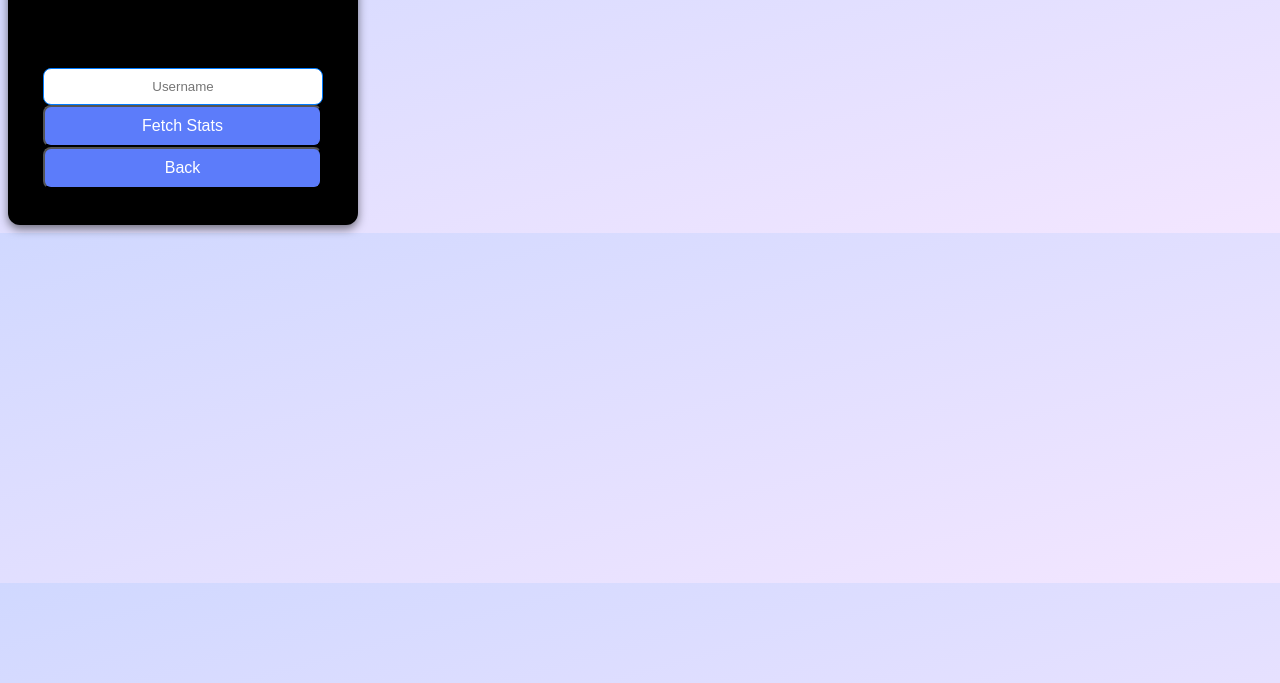
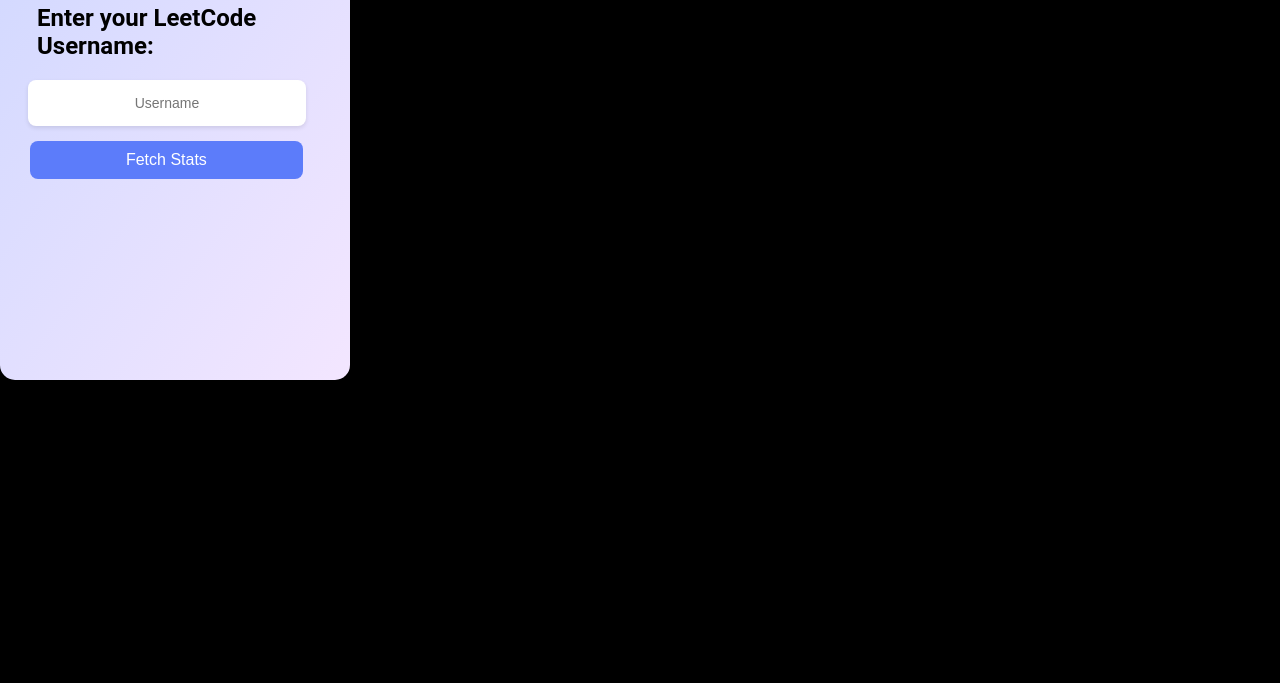
Before and after one commit to biga-codes/Mini-Leet, a browser extension: page userStats.html in a window 1280 px wide. Shown: the part 117-800 px from the top of the page. Drawn offline with Linux system fonts and the light colour scheme.

Commit message:
Update userstyles.css

```diff
--- a/userstyles.css
+++ b/userstyles.css
@@ -1,47 +1,72 @@
 body {
     font-family: 'Roboto', sans-serif;
-    margin: 10;
-    padding: 20;
-    color: #74d4d4;
-    background: linear-gradient(to bottom right, #d0d8ff, #f3e6ff);;
+    margin: 0;
+    padding: 0;
+    color: #090d0d;
+    background-color: #000000;
     width: 350px;
+    height: 500px;
     display: flex;
     flex-direction: column;
 }
 
 .container {
     padding: 20px;
+    margin-top: 7px;
     box-sizing: border-box;
-    background-color:#000000;
-    border-radius: 12px;
-    box-shadow: 0 4px 10px rgba(0, 0, 0, 0.5);
+    background:
+    linear-gradient(to bottom right, #d0d8ff, #f3e6ff);
+    border-radius: 15px;
+    box-shadow: 0 4px 10px rgba(0, 0, 0, 0.7);
     width: 100%;
     max-width: 350px;
+    height:490px;
 }
 
+h1 {
+    font-size: 40px;
+    margin-bottom: 15px;
+    text-align: center;
+}
 h2 {
+    text-align: left;
+    margin-left: 17px;
+    color: #000000;
+    font-weight: bold;
+}
+
+h3{
     text-align: center;
+    margin-left: 15px;
     color: #000000;
+    font-weight: bold;
+    margin-top: 15px;
 }
 
 input {
     width: 80%;
-    padding: 10px 15px;
-    margin-left: 15px ;
     background: #ffffff;
     border-radius: 8px;
-    color: #666;
-    border: 1px solid #007bff;
+    border: none;
+    box-shadow: 0 2px 4px rgba(0, 0, 0, 0.1);
+    padding: 15px;
+    margin-bottom: 5px;
+    margin-left: 8px;
     text-align: center;
+    font-size: 14px;
+    color: #000000;
 }
 
-button {
+.fetchStats {
     display: flex;
     justify-content: center;
-    margin-left: 15px ;
-    width: 90%;
+    margin-left: 10px ;
+    margin-top: 10px;
+    margin-bottom:8px;
+    width: 88%;
     padding: 10px 15px;
     background: #5c7cfa;
+    border: none;
     border-radius: 8px;
     color: white;
     font-size: 16px;
@@ -49,9 +74,31 @@
     text-align: center;
 }
 
-button:hover {
+.fetchStats:hover {
+    background-color: #4500b3;
     transform: translateY(-3px);
-    background: #270b74;
+box-shadow: 0 4px 8px rgba(0, 0, 0, 0.3);
+}
+
+.back {
+    position: absolute;
+    top: 20px;
+    right: 20px;
+    padding: 6px 12px;
+    background-color: #5c7cfa;
+    color: white;
+    border: none;
+    border-radius: 4px;
+    cursor: pointer;
+    font-size: 12px;
+    font-weight: bold;
+    box-shadow: 0 4px 6px rgba(0, 0, 0, 0.1);
+    transition: background-color 0.3s ease, transform 0.2s ease;
+}
+
+.back:hover {
+    background-color: #4263eb;
+    transform: translateY(-2px);
 }
 
 #stats {
```
